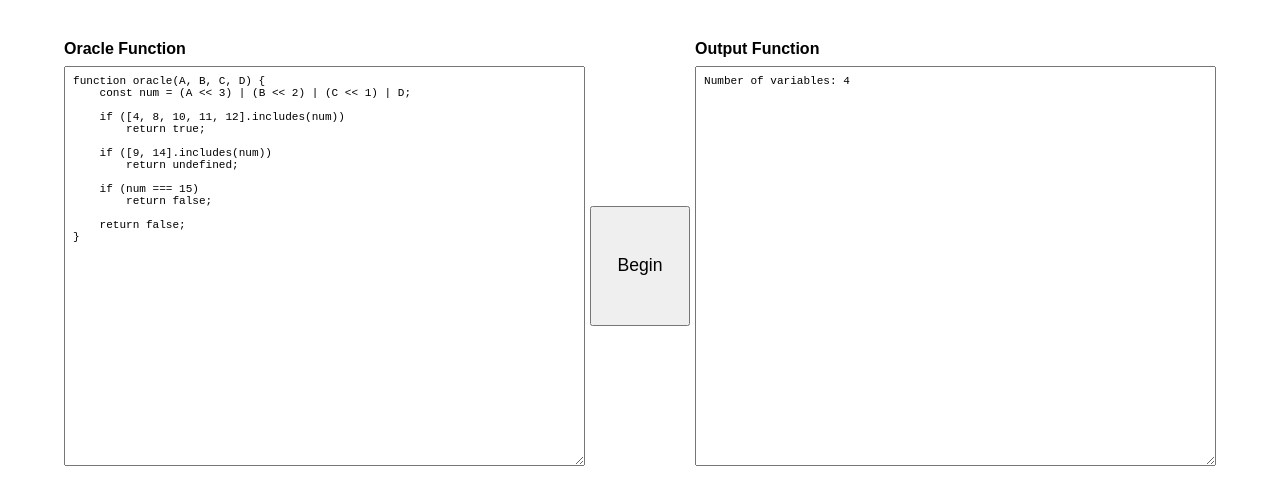
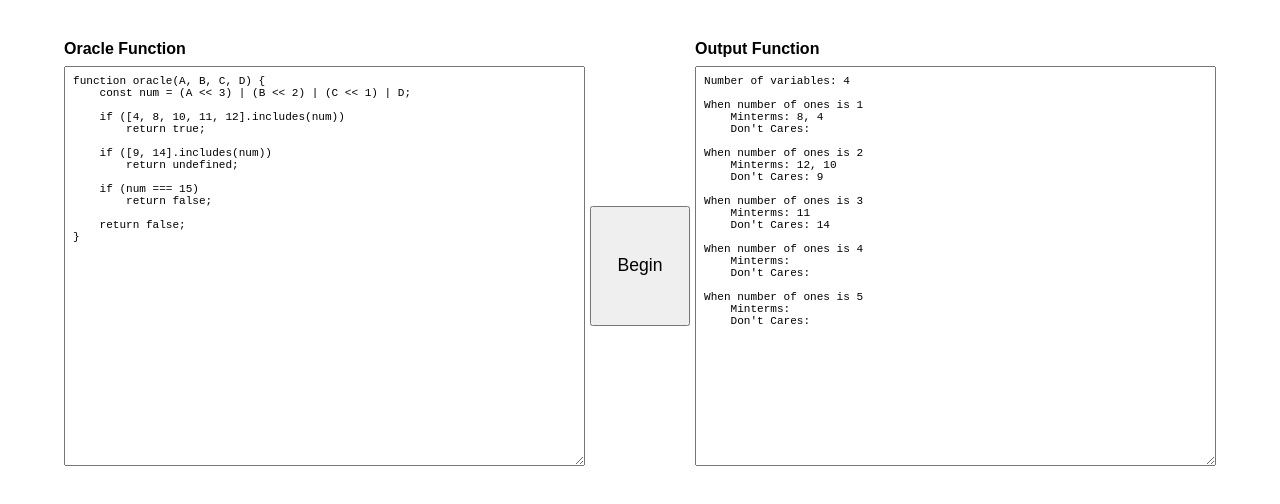
Before and after one commit to Simewu/boolean-minify, a plain HTML site: page index.html in a window 1280 px wide. Both pictures are taken after a click on the button "Begin". Drawn offline with Linux system fonts and the light colour scheme.

Commit message:
Fix outputs

```diff
--- a/index.html
+++ b/index.html
@@ -186,8 +186,9 @@ function oracle(A, B, C, D) {
 
         const oracleHeader = window.oracle.toString().match(/\(([^)]+)\)/);
         const numVariables = oracleHeader ? oracleHeader[1].split(',').length : 0;
+
         const outputArea = document.getElementById('output');
-
+        outputArea.value = 'Number of variables: ' + numVariables + '\n\n';
 
         for (let k = 1; k <= numVariables+1; k++) {
             const listMinterms = [];
@@ -200,12 +201,11 @@ function oracle(A, B, C, D) {
                 else if (item.oracle_response === undefined) listDontCares.push(decimalValue);
             }
 
-            outputArea.value += `K = ${k}\n`;
-            outputArea.value += `Minterms: ${listMinterms.join(', ')}\n`;
-            outputArea.value += `Dont Cares: ${listDontCares.join(', ')}\n\n`;
+            outputArea.value += `When number of ones is ${k}\n`;
+            outputArea.value += `    Minterms: ${listMinterms.join(', ')}\n`;
+            outputArea.value += `    Don't Cares: ${listDontCares.join(', ')}\n\n`;
         }
 
-        outputArea.value = 'Number of variables: ' + numVariables + '\n\n';
     }
 
 </script>
```
